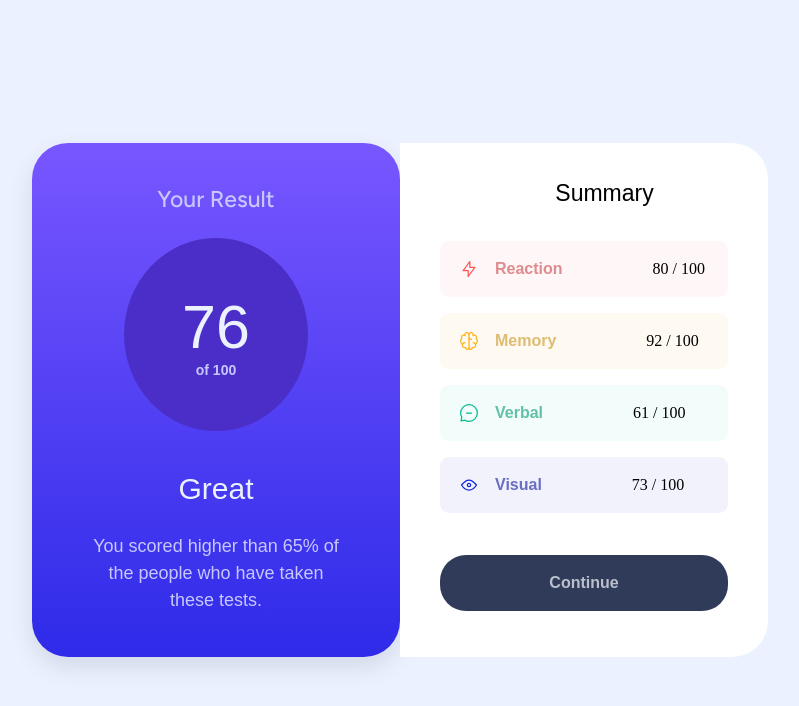
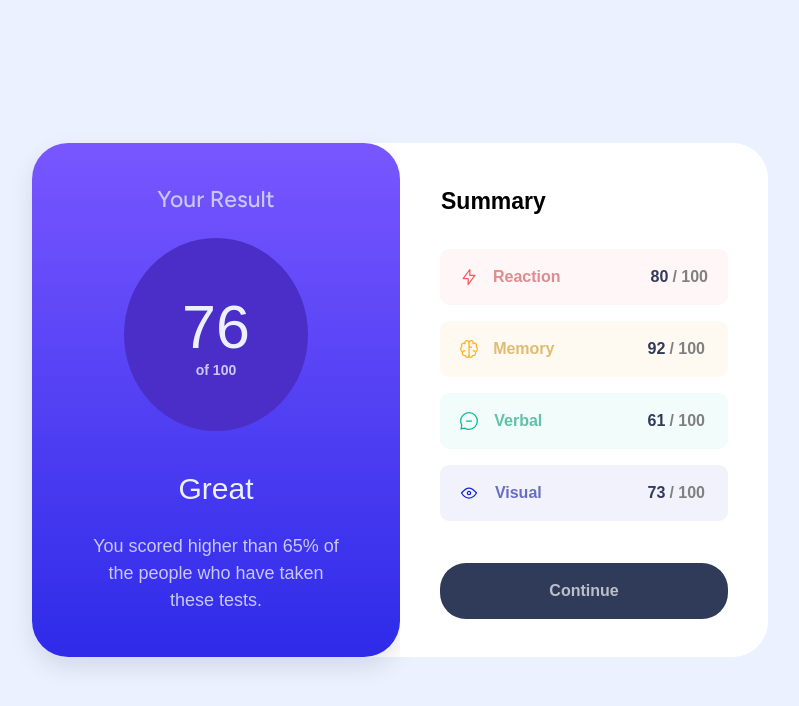
Before and after one commit to Teiko21/RESULTS-SUMMARY-COMPONENT, a plain HTML site: page index.html in a window 1280 px wide. Shown: the whole page, without its empty margins (240-1039 px from the left). Drawn offline with Linux system fonts and the light colour scheme.

Commit message:
new commit

```diff
--- a/index.html
+++ b/index.html
@@ -50,7 +50,12 @@
 
         <h4 class="reaction_title">Reaction</h4>
 
-        <p class="score_reaction">80 / 100</p>
+        <p class="score_reaction">
+
+          <span class="score_reaction_one">80</span>
+          <span class="score_reaction_two">/ 100</span>
+
+        </p>
 
       </div>
 
@@ -60,7 +65,12 @@
 
         <h4 class="memory_title">Memory</h4>
 
-        <p class="score_memory">92 / 100</p>
+        <p class="score_memory">
+
+          <span class="score_memory_one">92</span>
+          <span class="score_memory_two">/ 100</span>
+
+        </p>
 
       </div>
 
@@ -70,7 +80,12 @@
 
         <h4 class="verbal_title">Verbal</h4>
 
-        <p class="score_verbal">61 / 100</p>
+        <p class="score_verbal">
+
+          <span class="score_verbal_one">61</span>
+          <span class="score_verbal_two">/ 100</span>
+
+        </p>
 
       </div>
 
@@ -80,7 +95,12 @@
 
         <h4 class="visual_title">Visual</h4>
 
-        <p class="score_visual">73 / 100</p>
+        <p class="score_visual">
+
+          <span class="score_visual_one">73</span>
+          <span class="score_visual_two">/ 100</span>
+
+        </p>
 
       </div>
 
--- a/style.css
+++ b/style.css
@@ -7,18 +7,26 @@
 }
 
 html, body {
+
   height: 100%;
   width: 100%;
+  display: flex;
+  flex-direction: row;
+  align-items: center;
+  justify-content: center;
+  background-color: hsl(221, 100%, 96%);
+
 }
 
 .container {
 
-    height: 100vh;
+    height: 514px;
     display: flex;
     flex-direction: row;
     align-items: center;
     justify-content: center;
-    background-color: hsl(221, 100%, 96%);
+    background-color: hsl(0, 0%, 100%);
+    border-radius: 36px;
 
 }
 
@@ -148,17 +156,18 @@ html, body {
     width: 368px;
     height: 514px;
     border-radius: 0 36px 36px 0;
-    background-color: #ffff;
+    background-color: hsl(0, 0%, 100%);
 
 }
 
 .summary {
 
     font-family: "Fightree", sans-serif;
+    align-self: flex-start;
     font-size: 23px;
     color: hsl(226, 42px, 100%);
-    font-weight: 500;
-    margin-top: 37px;
+    font-weight: 700;
+    margin-top: 45px;
     margin-left: 41px;
     margin-bottom: 34px;
 
@@ -174,6 +183,7 @@ html, body {
     flex-direction: row;
     align-items: center;
     margin-bottom: 16px;
+    justify-content: space-between;
 
 }
 
@@ -187,6 +197,7 @@ html, body {
     flex-direction: row;
     align-items: center;
     margin-bottom: 16px;
+    justify-content: space-between;
 
 }
 
@@ -200,6 +211,7 @@ html, body {
     flex-direction: row;
     align-items: center;
     margin-bottom: 16px;
+    justify-content: space-between;
 
 }
 
@@ -213,6 +225,7 @@ html, body {
     flex-direction: row;
     align-items: center;
     margin-bottom: 42px;
+    justify-content: space-between;
 
 }
 
@@ -221,7 +234,7 @@ html, body {
     font-family: "Fightree", sans-serif;
     font-size: 16px;
     color: hsl(359, 55%, 71%);
-    margin-left: 16px;
+    margin-left: 14px;
     margin-right: 90px;
 
 }
@@ -232,7 +245,7 @@ html, body {
     font-family: "Fightree", sans-serif;
     font-size: 16px;
     color: hsl(41, 62%, 66%);
-    margin-left: 16px;
+    margin-left: 11px;
     margin-right: 90px;
 
 }
@@ -242,7 +255,6 @@ html, body {
     font-family: "Fightree", sans-serif;
     font-size: 16px;
     color: hsl(165, 43%, 57%);
-    margin-left: 16px;
     margin-right: 90px;
 
 }
@@ -252,7 +264,6 @@ html, body {
     font-family: "Fightree", sans-serif;
     font-size: 16px;
     color: hsl(236, 42%, 58%);
-    margin-left: 16px;
     margin-right: 90px;
 
 }
@@ -296,3 +307,34 @@ html, body {
     font-weight: 700;
 
 }
+
+.score_reaction, .score_memory, .score_verbal, .score_visual {
+
+    margin-right: 23px;
+
+}
+
+.score_reaction {
+
+    white-space: nowrap;
+
+}
+
+
+.score_reaction_one, .score_memory_one, .score_verbal_one, .score_visual_one {
+
+    font-family: "Fightree", sans-serif;
+    font-size: 16px;
+    color: hsl(224, 30%, 27%);
+    font-weight: 700;
+
+}
+
+.score_reaction_two, .score_memory_two, .score_verbal_two, .score_visual_two {
+
+    font-family: "Fightree", sans-serif;
+    font-size: 16px;
+    color: grey;
+    font-weight: 700;
+
+}
```
